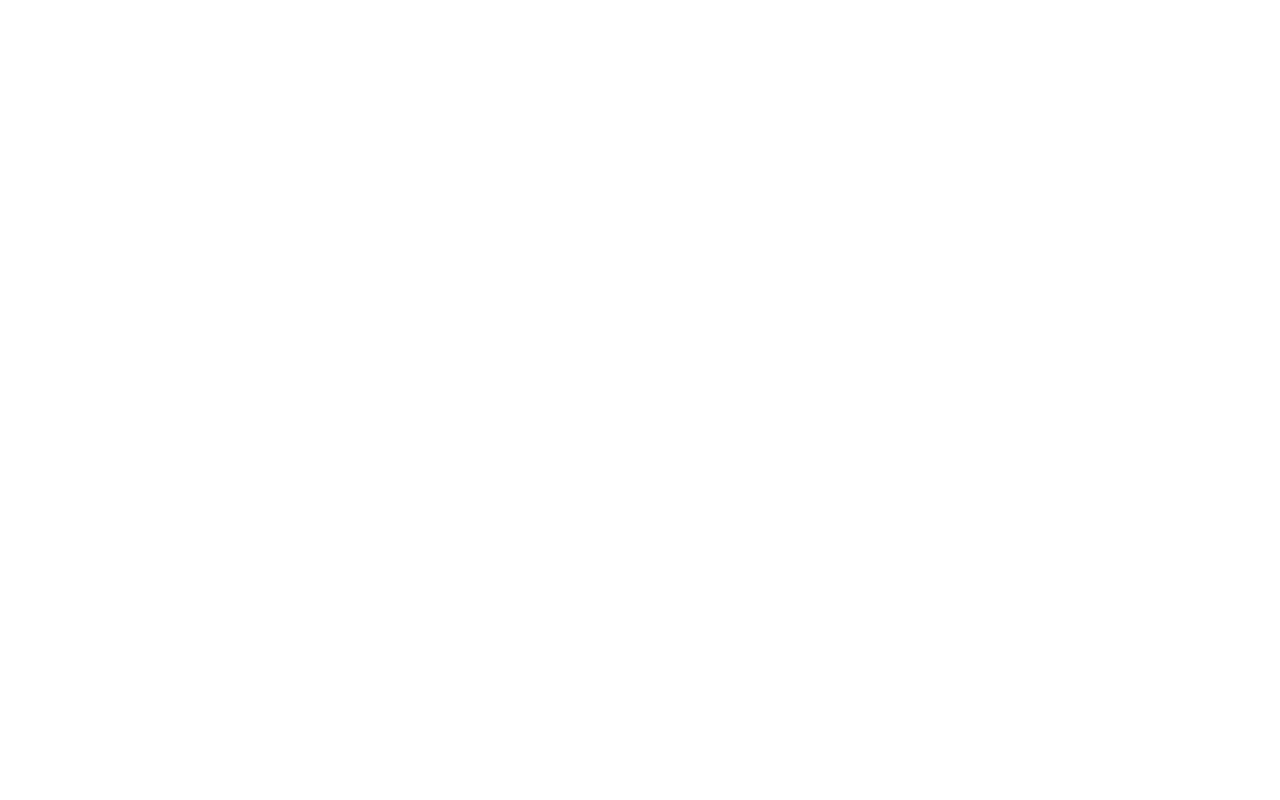
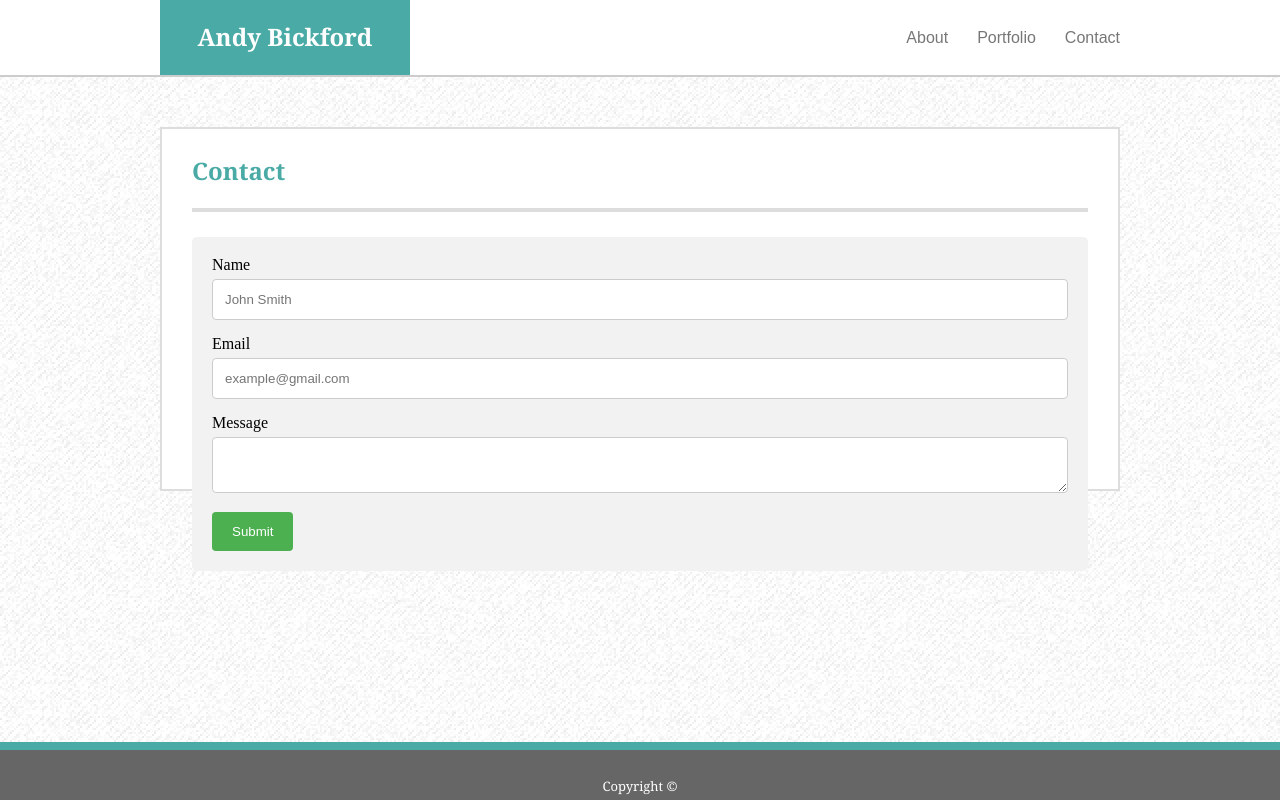
Before and after one commit to atb5498/atb5498.github.io, a plain HTML site: page contact.html in a window 1280 px wide. Drawn offline with Linux system fonts and the light colour scheme.

Commit message:
created structure of contact page

```diff
--- /dev/null
+++ b/assets/css/reset.css
@@ -0,0 +1,48 @@
+/* http://meyerweb.com/eric/tools/css/reset/
+   v2.0 | 20110126
+   License: none (public domain)
+*/
+
+html, body, div, span, applet, object, iframe,
+h1, h2, h3, h4, h5, h6, p, blockquote, pre,
+a, abbr, acronym, address, big, cite, code,
+del, dfn, em, img, ins, kbd, q, s, samp,
+small, strike, strong, sub, sup, tt, var,
+b, u, i, center,
+dl, dt, dd, ol, ul, li,
+fieldset, form, label, legend,
+table, caption, tbody, tfoot, thead, tr, th, td,
+article, aside, canvas, details, embed,
+figure, figcaption, footer, header, hgroup,
+menu, nav, output, ruby, section, summary,
+time, mark, audio, video {
+	margin: 0;
+	padding: 0;
+	border: 0;
+	font-size: 100%;
+	font: inherit;
+	vertical-align: baseline;
+}
+/* HTML5 display-role reset for older browsers */
+article, aside, details, figcaption, figure,
+footer, header, hgroup, menu, nav, section {
+	display: block;
+}
+body {
+	line-height: 1;
+}
+ol, ul {
+	list-style: none;
+}
+blockquote, q {
+	quotes: none;
+}
+blockquote:before, blockquote:after,
+q:before, q:after {
+	content: '';
+	content: none;
+}
+table {
+	border-collapse: collapse;
+	border-spacing: 0;
+}
--- /dev/null
+++ b/assets/css/style-contact.css
@@ -0,0 +1,45 @@
+body {
+    background-image: url(../images/groovepaper_@2X.png);
+}
+
+.container {
+    max-width: 960px;
+    margin: 0 auto;
+}
+
+.name {
+    background-color: #4aaaa5;
+    width: 250px;
+    height: 75px;
+    text-align: center;
+    box-sizing: border-box;
+    padding: 25px;
+    color: white;
+    float: left;
+}
+
+header {
+    background-color: #ffffff;
+    height: 75px;
+    border-bottom: #cccccc solid 2px;
+}
+
+h1 {
+    font-family: Georgia, 'Times New Roman', Times, serif;
+    font-size: x-large;
+    font-weight: bold;
+    color: #4aaaa5;
+}
+
+nav {
+    float: right;
+    margin-top: 30px;
+}
+
+main {
+    background-color: #ffffff;
+    padding: 30px;
+    margin-top: 50px;
+    border: #dddddd solid 2px;
+    height: 300px;
+}
--- a/assets/css/style.css
+++ b/assets/css/style.css
@@ -1,52 +1,3 @@
-/* http://meyerweb.com/eric/tools/css/reset/
-   v2.0 | 20110126
-   License: none (public domain)
-*/
-
-html, body, div, span, applet, object, iframe,
-h1, h2, h3, h4, h5, h6, p, blockquote, pre,
-a, abbr, acronym, address, big, cite, code,
-del, dfn, em, img, ins, kbd, q, s, samp,
-small, strike, strong, sub, sup, tt, var,
-b, u, i, center,
-dl, dt, dd, ol, ul, li,
-fieldset, form, label, legend,
-table, caption, tbody, tfoot, thead, tr, th, td,
-article, aside, canvas, details, embed,
-figure, figcaption, footer, header, hgroup,
-menu, nav, output, ruby, section, summary,
-time, mark, audio, video {
-	margin: 0;
-	padding: 0;
-	border: 0;
-	font-size: 100%;
-	font: inherit;
-	vertical-align: baseline;
-}
-/* HTML5 display-role reset for older browsers */
-article, aside, details, figcaption, figure,
-footer, header, hgroup, menu, nav, section {
-	display: block;
-}
-body {
-	line-height: 1;
-}
-ol, ul {
-	list-style: none;
-}
-blockquote, q {
-	quotes: none;
-}
-blockquote:before, blockquote:after,
-q:before, q:after {
-	content: '';
-	content: none;
-}
-table {
-	border-collapse: collapse;
-	border-spacing: 0;
-}
-
 body {
     background-image: url(../images/groovepaper_@2X.png);
 }
@@ -144,3 +95,33 @@ a {
     float: left;
     margin-right: 25px;
 }
+
+input[type=text], select, textarea {
+    width: 100%;
+    padding: 12px;
+    border: 1px solid #ccc;
+    border-radius: 4px;
+    box-sizing: border-box;
+    margin-top: 6px;
+    margin-bottom: 16px;
+    resize: vertical;
+  }
+
+  input[type=submit] {
+    background-color: #4CAF50;
+    color: white;
+    padding: 12px 20px;
+    border: none;
+    border-radius: 4px;
+    cursor: pointer;
+  }
+
+  input[type=submit]:hover {
+    background-color: #45a049;
+  }
+
+  form {
+    border-radius: 5px;
+    background-color: #f2f2f2;
+    padding: 20px;
+  }
--- a/contact.html
+++ b/contact.html
@@ -0,0 +1,49 @@
+<!DOCTYPE html>
+<html lang="en">
+<head>
+    <meta charset="UTF-8">
+    <meta name="viewport" content="width=device-width, initial-scale=1.0">
+    <meta http-equiv="X-UA-Compatible" content="ie=edge">
+    <title>Andy Bickford's Portfolio</title>
+    <link rel="stylesheet" href="assets/css/reset.css">
+    <link rel="stylesheet" href="assets/css/style.css">
+</head>
+<body>
+    <header>
+        <div class="container">
+            <h1 class="name">Andy Bickford</h1>
+            <nav>
+                <ul>
+                    <li><a href="#About">About</a></li>
+                    <li><a href="#Portfolio">Portfolio</a></li>
+                    <li><a href="#Contact">Contact</a></li>
+                </ul>
+            </nav>
+        </div>
+    </header>
+
+    <div class="container">
+        <main>
+            <h1>Contact</h1>
+            <div class="line">
+            </div>
+            <form action="/action_page.php">
+                <label for="name">Name</label>
+                <input type="text" id="fname" name="name" placeholder="John Smith">
+
+                <label for="email">Email</label>
+                <input type="text" id="fname" name="email" placeholder="example@gmail.com">
+
+                <label for="Message">Message</label>
+                <textarea id="subject" name="message"></textarea>
+
+                <input type="submit" value="Submit">
+            </form>
+        </main>
+    </div>
+
+    <footer>
+        <h2>Copyright &copy;</h2>
+    </footer>
+</body>
+</html>
```
Also changed, not shown: index.html (+1 -2 lines), 1 other file.
